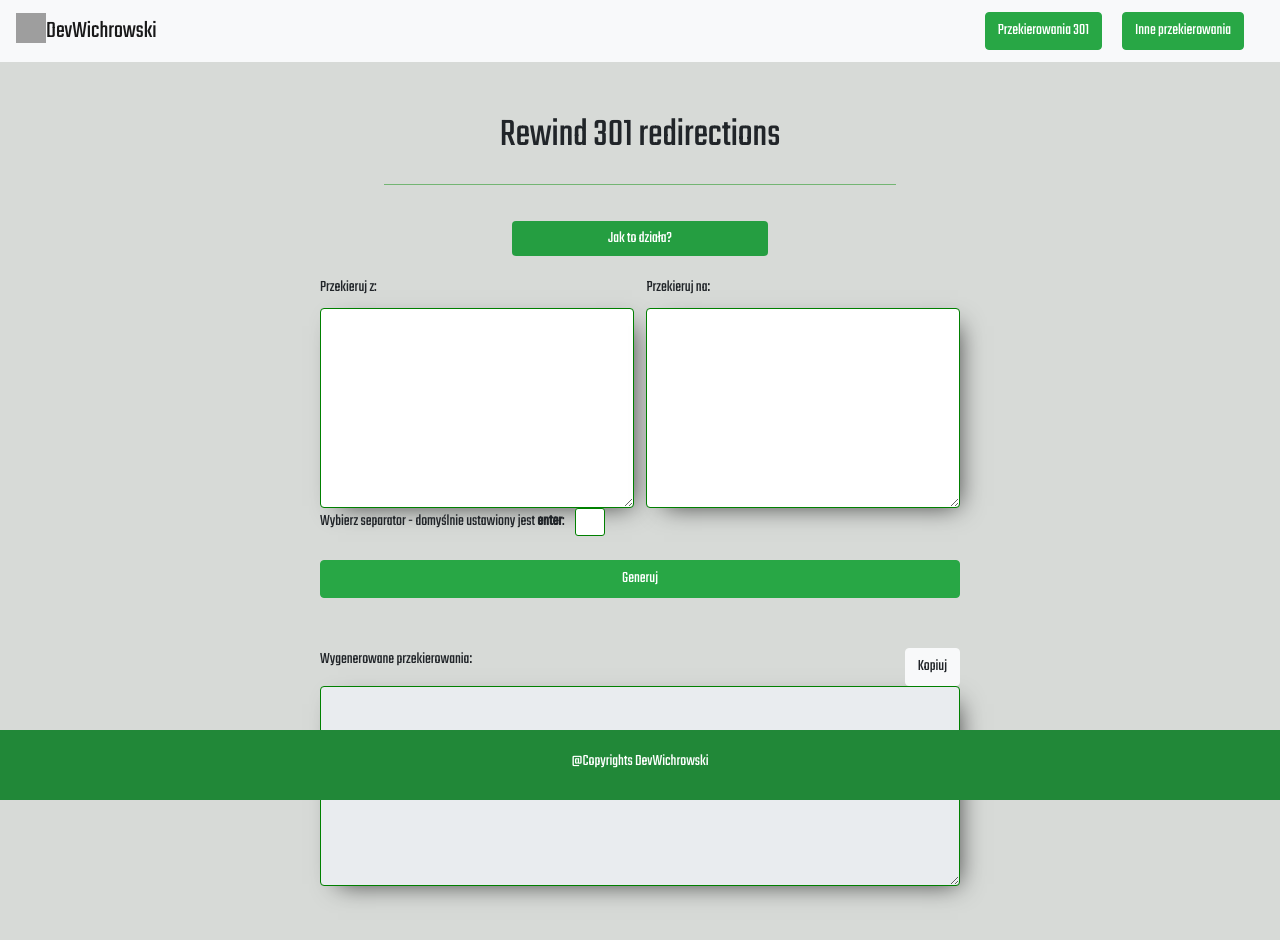
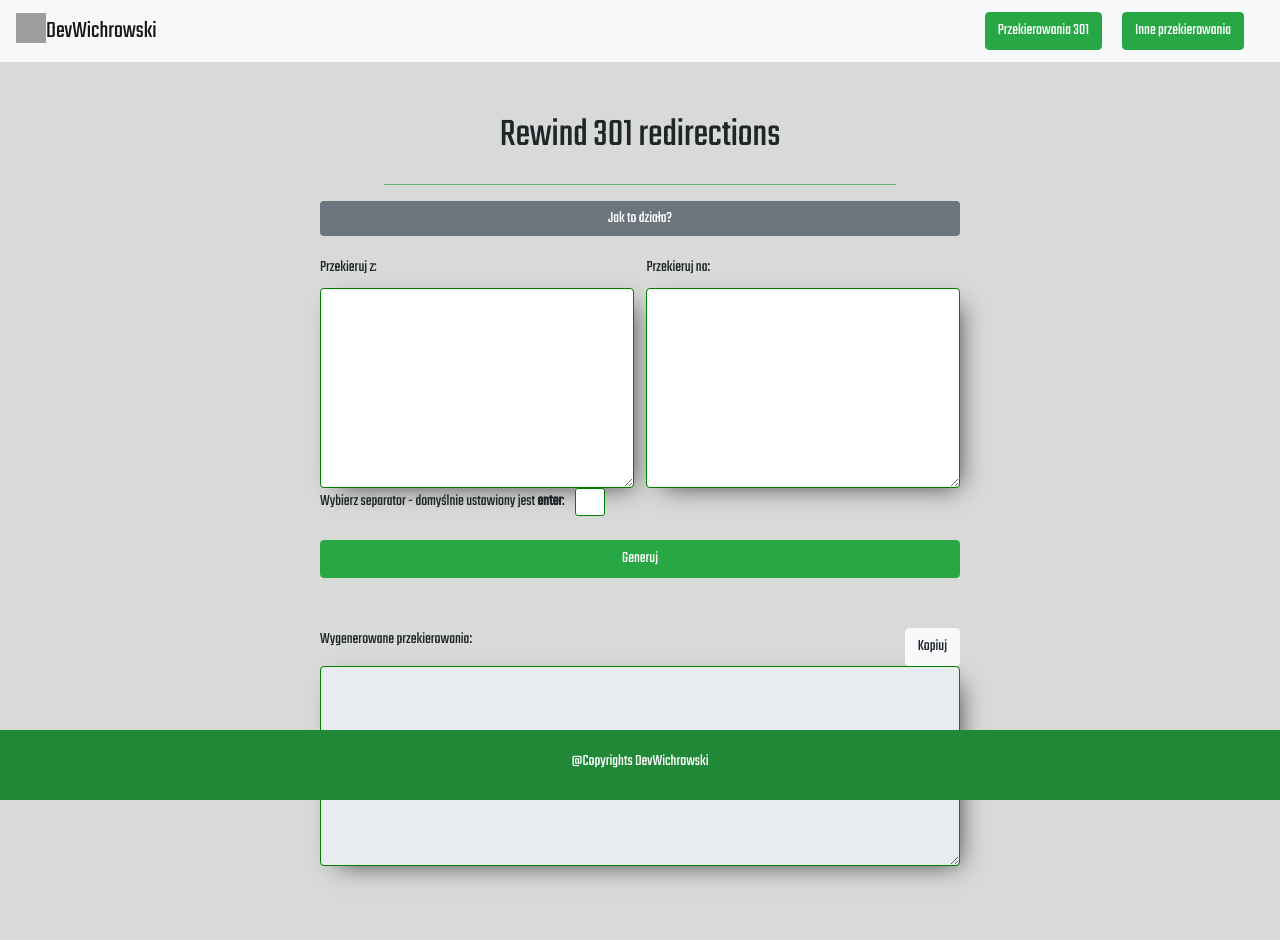
Before and after one commit to DevWichrowski/react-redirections, a React (Create React App) app: page / in a window 1280 px wide. Shown: the top 940 px of the page. Built offline with nearby package versions, Linux system fonts and the light colour scheme; grey boxes are pictures that could not be loaded.

Commit message:
Fixed button in Main.js by changing css class.

```diff
--- a/src/components/otherTools/OtherTools.css
+++ b/src/components/otherTools/OtherTools.css
@@ -8,16 +8,16 @@
   box-shadow: 8px 8px 24px -10px rgba(0, 0, 0, 0.75);
 }
 
-.summary {
+.summary-index-php {
   width: 40%;
   margin: 20px auto !important;
 }
 
-.summary .btn-secondary {
+.summary-index-php .btn-secondary {
   background-color: #259e41;
 }
 
-.summary .card-body {
+.summary-index-php .card-body {
   text-align: center;
 }
 /*# sourceMappingURL=OtherTools.css.map */
--- a/src/components/otherTools/OtherTools.js
+++ b/src/components/otherTools/OtherTools.js
@@ -83,7 +83,7 @@ export default class OtherTools extends Component {
 			<div className="page-body">
 				<h1 className="h1-tools">Inne reguły przekierowań</h1>
 				<hr />
-					<div className="summary">
+					<div className="summary-index-php">
 						<button
 							className="btn btn-danger"
 							type="button"
--- a/src/components/otherTools/OtherTools.scss
+++ b/src/components/otherTools/OtherTools.scss
@@ -10,7 +10,7 @@
 	box-shadow: 8px 8px 24px -10px rgba(0, 0, 0, 0.75);
 }
 
-.summary{
+.summary-index-php{
 	width: 40%;
 	margin: 20px auto!important;
 
```
Also changed, not shown: 1 other file (tests, documents, lock files or other folders).
